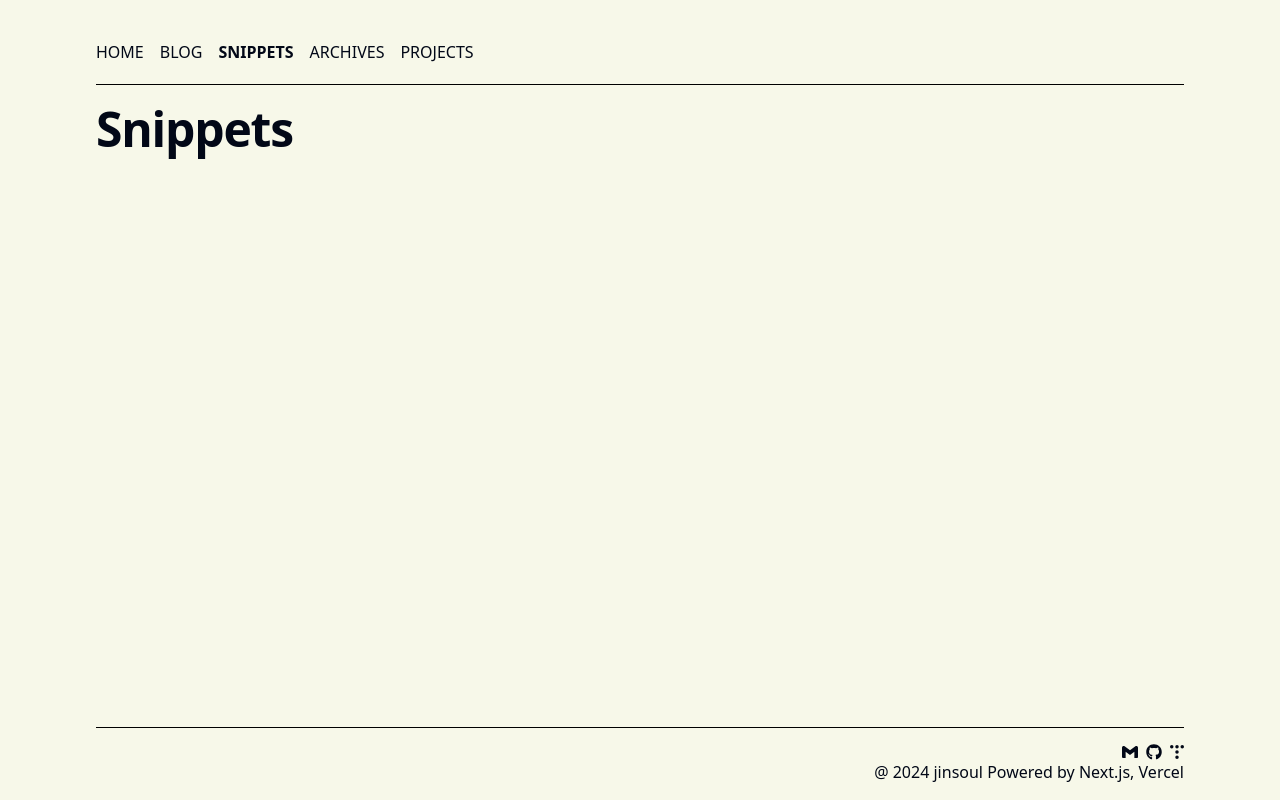
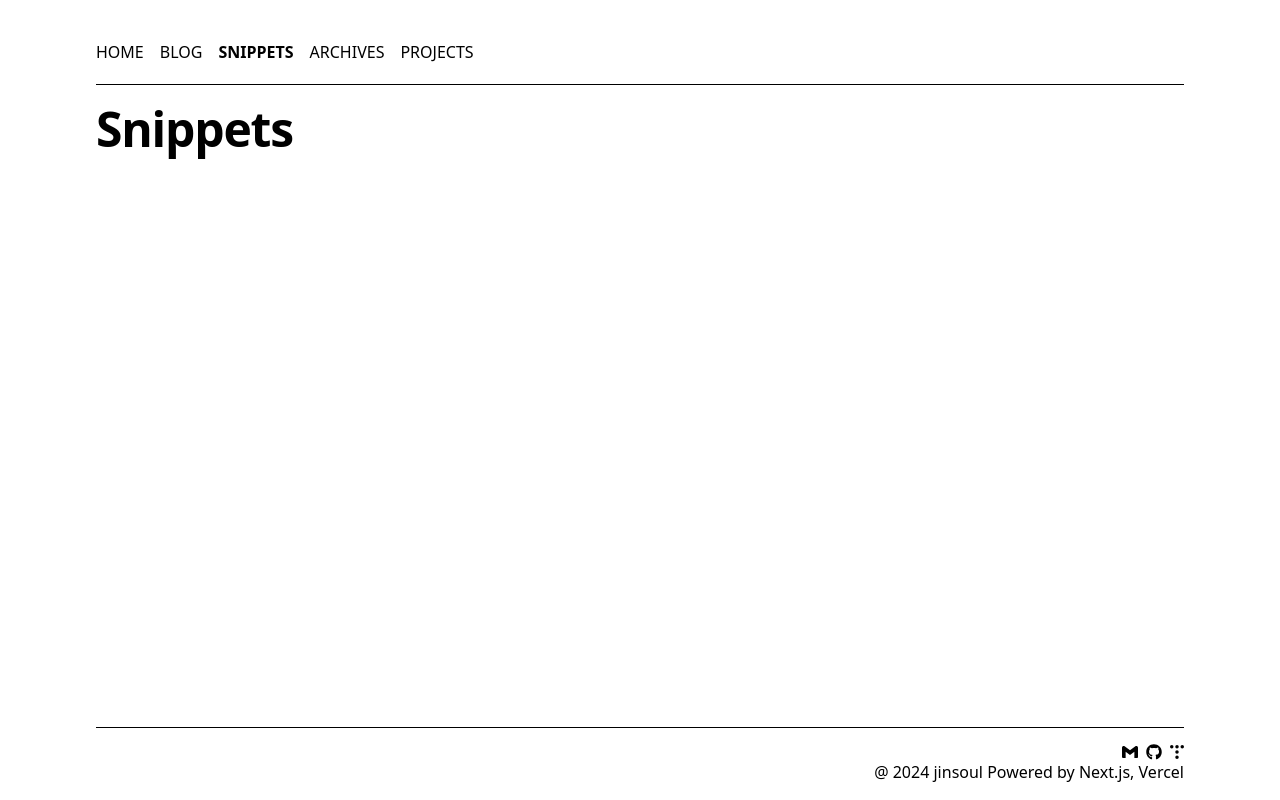
Before and after one commit to jinsoul75/jinsoul75.github.io, a Next.js app: page /snippets in a window 1280 px wide. Built offline with nearby package versions, Linux system fonts and the light colour scheme.

Commit message:
chore: 필요없는 css 코드 삭제

```diff
--- a/src/styles/globals.css
+++ b/src/styles/globals.css
@@ -3,79 +3,6 @@
 @tailwind utilities;
 
 @import 'prose.css';
-
-@layer base {
-  :root {
-    --background: 0 0% 100%;
-    --foreground: 222.2 84% 4.9%;
-
-    --card: 0 0% 100%;
-    --card-foreground: 222.2 84% 4.9%;
-
-    --popover: 0 0% 100%;
-    --popover-foreground: 222.2 84% 4.9%;
-
-    --primary: 222.2 47.4% 11.2%;
-    --primary-foreground: 210 40% 98%;
-
-    --secondary: 210 40% 96.1%;
-    --secondary-foreground: 222.2 47.4% 11.2%;
-
-    --muted: 210 40% 96.1%;
-    --muted-foreground: 215.4 16.3% 46.9%;
-
-    --accent: 210 40% 96.1%;
-    --accent-foreground: 222.2 47.4% 11.2%;
-
-    --destructive: 0 84.2% 60.2%;
-    --destructive-foreground: 210 40% 98%;
-
-    --border: 214.3 31.8% 91.4%;
-    --input: 214.3 31.8% 91.4%;
-    --ring: 222.2 84% 4.9%;
-
-    --radius: 0.5rem;
-  }
-
-  .dark {
-    --background: 222.2 84% 4.9%;
-    --foreground: 210 40% 98%;
-
-    --card: 222.2 84% 4.9%;
-    --card-foreground: 210 40% 98%;
-
-    --popover: 222.2 84% 4.9%;
-    --popover-foreground: 210 40% 98%;
-
-    --primary: 210 40% 98%;
-    --primary-foreground: 222.2 47.4% 11.2%;
-
-    --secondary: 217.2 32.6% 17.5%;
-    --secondary-foreground: 210 40% 98%;
-
-    --muted: 217.2 32.6% 17.5%;
-    --muted-foreground: 215 20.2% 65.1%;
-
-    --accent: 217.2 32.6% 17.5%;
-    --accent-foreground: 210 40% 98%;
-
-    --destructive: 0 62.8% 30.6%;
-    --destructive-foreground: 210 40% 98%;
-
-    --border: 217.2 32.6% 17.5%;
-    --input: 217.2 32.6% 17.5%;
-    --ring: 212.7 26.8% 83.9%;
-  }
-}
-
-@layer base {
-  * {
-    @apply border-border;
-  }
-  body {
-    @apply bg-background text-foreground;
-  }
-}
 
 * {
   box-sizing: border-box;
@@ -87,15 +14,6 @@
   background-color: pink;
 }
 
-body {
-  background-color: #f7f8e9;
-}
-
-.prose .anchor:after {
-  @apply text-gray-300;
-  content: '#';
-}
-
 img {
   width: 100%;
   height: auto;
--- a/src/styles/prose.css
+++ b/src/styles/prose.css
@@ -1,3 +1,8 @@
+.prose .anchor:after {
+  @apply text-gray-300;
+  content: '#';
+}
+
 .prose pre > code {
   display: grid;
 }
```
